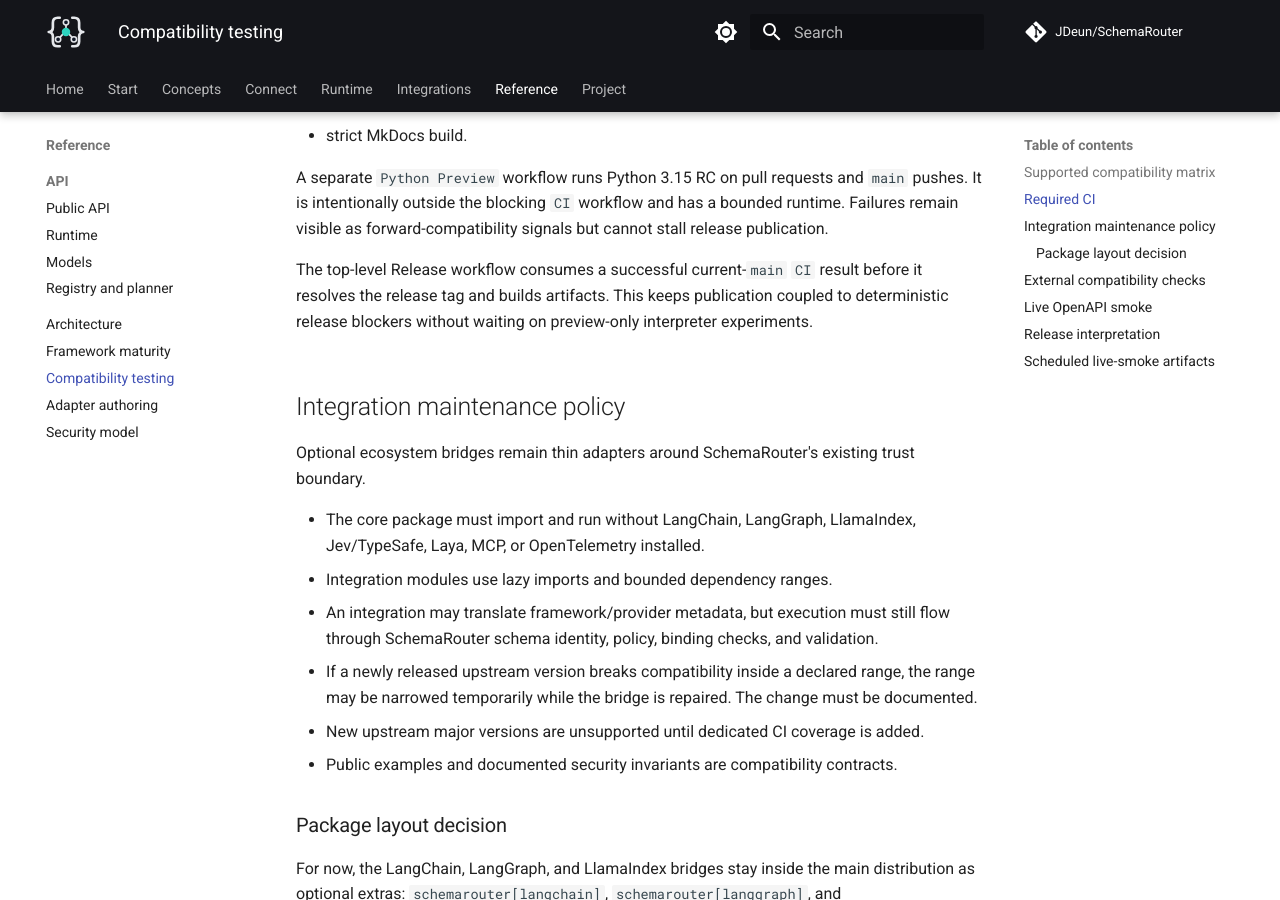
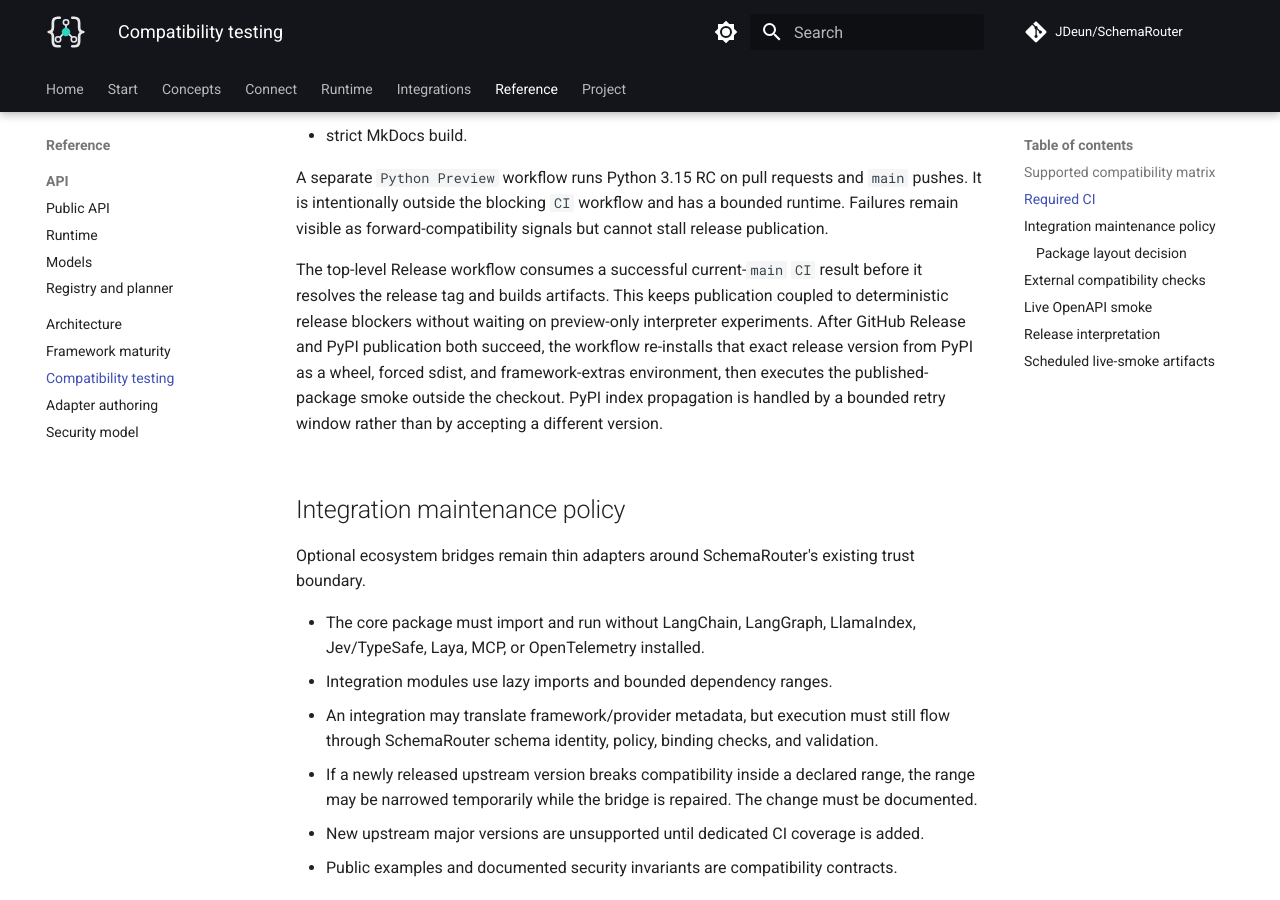
Before and after one commit to JDeun/SchemaRouter, an MkDocs documentation site: the page built from docs/compatibility.md, in a window 1280 px wide and 900 px high, scrolled down 2493 px. Built offline with MkDocs 1.6.1 and Material for MkDocs 9.7.7, drawn with Linux system fonts in a browser that asks for light colours; comment, search, counter and statistics services are not loaded.

Commit message:
docs: document exact post-publish compatibility gate

```diff
--- a/docs/compatibility.md
+++ b/docs/compatibility.md
@@ -58,7 +58,11 @@
 
 The top-level Release workflow consumes a successful current-`main` `CI` result before it
 resolves the release tag and builds artifacts. This keeps publication coupled to deterministic
-release blockers without waiting on preview-only interpreter experiments.
+release blockers without waiting on preview-only interpreter experiments. After GitHub Release and
+PyPI publication both succeed, the workflow re-installs that exact release version from PyPI as a
+wheel, forced sdist, and framework-extras environment, then executes the published-package smoke
+outside the checkout. PyPI index propagation is handled by a bounded retry window rather than by
+accepting a different version.
 
 ## Integration maintenance policy
 
```
